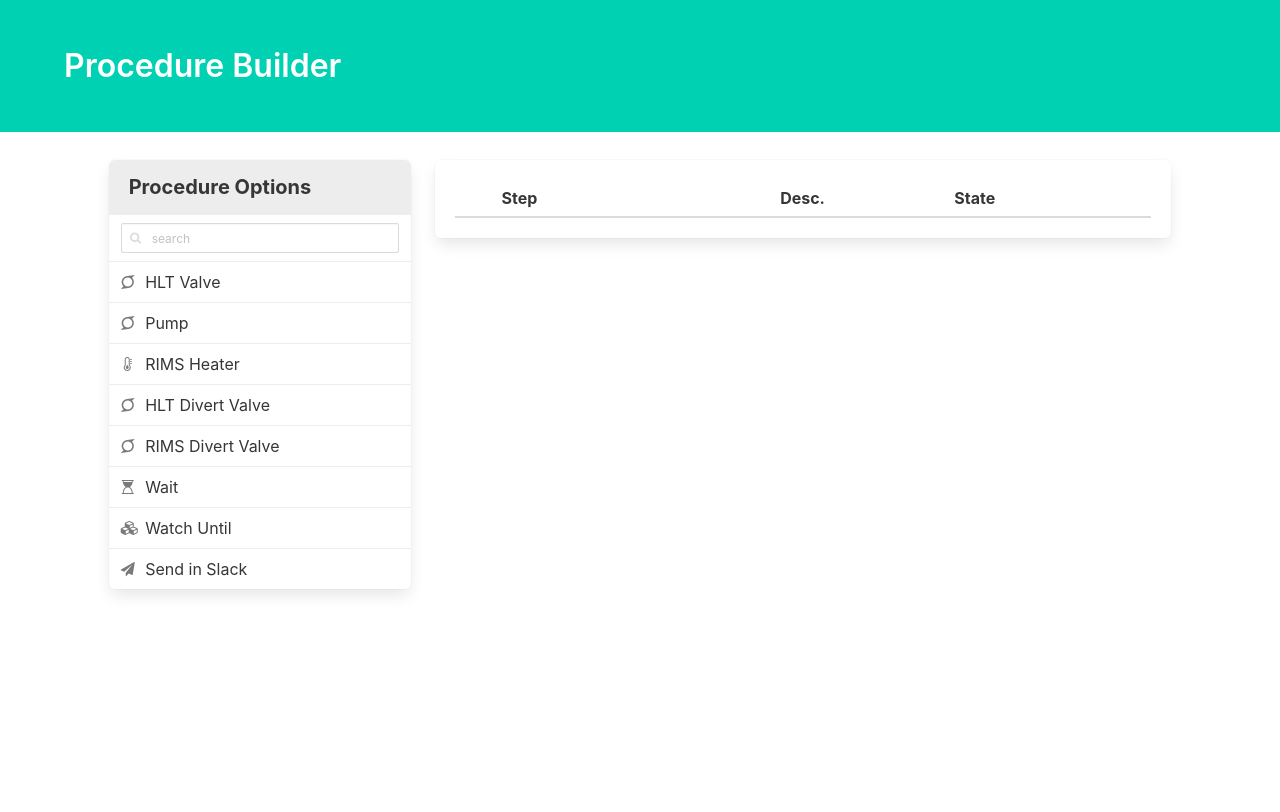
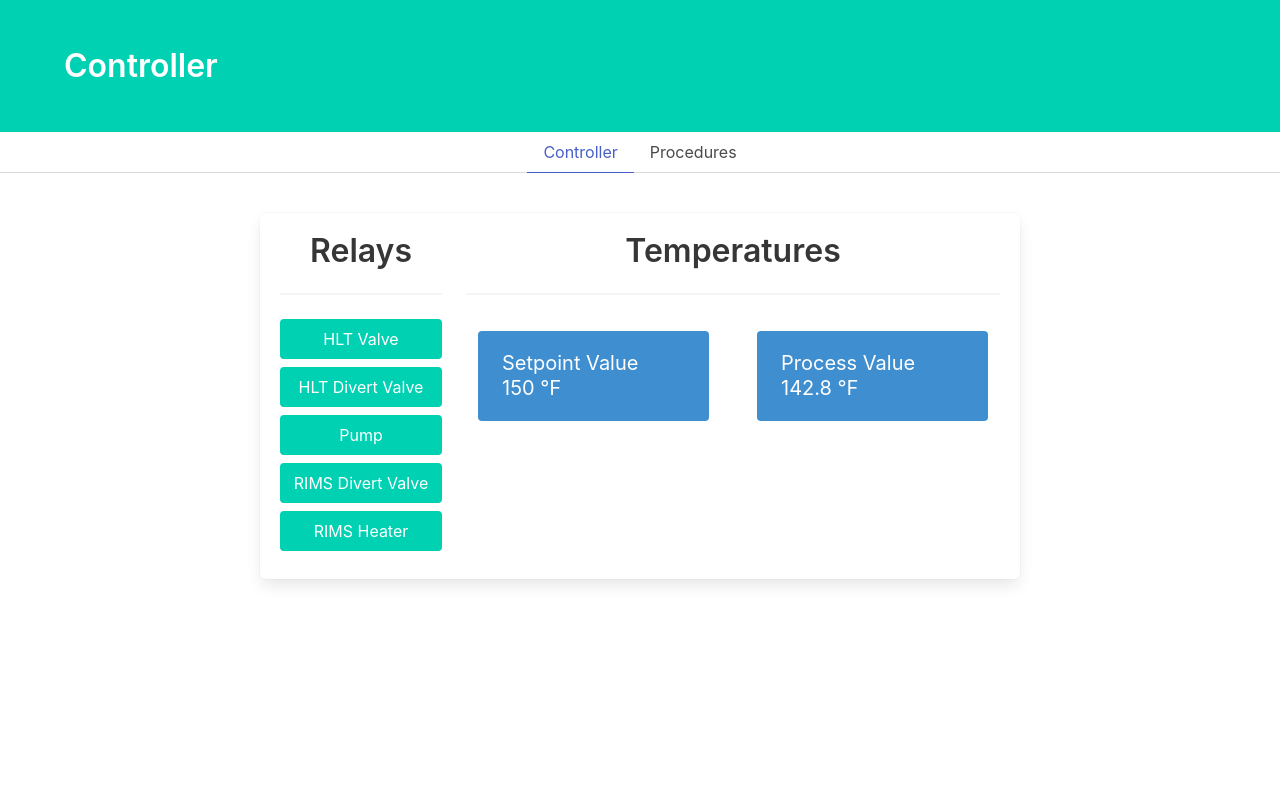
Before and after one commit to llamicron/weber, a Flask app: page / in a window 1280 px wide. Run offline with Flask 2, Linux system fonts and the light colour scheme; lists and menus that the app fills with data are empty; some libraries are stand-ins or nearby versions.

Commit message:
push to pi

```diff
--- a/app.py
+++ b/app.py
@@ -1,5 +1,6 @@
-from flask import Flask, render_template, url_for
+from flask import Flask, render_template, url_for, redirect, request
 import os
+from brewer.controller import Controller
 import json
 
 class CustomFlask(Flask):
@@ -14,14 +15,55 @@ class CustomFlask(Flask):
   ))
 
 app = CustomFlask(__name__)
+con = Controller()
 
 @app.route('/')
-def hello_world():
-    return render_template("index.html")
+def index():
+    return render_template("controller.html")
 
-@app.route('/data')
-def send_JSON():
-    return {'hello': 'world'}
+@app.route('/controller', methods=["GET"])
+def redirect_home():
+    return redirect("/")
+
+
+@app.route('/procedures')
+def procedures():
+    return render_template("procedures.html")
+
+@app.route('/set-relay', methods=["POST"])
+def set_relay():
+    relay = request.get_json()['relay']
+    method = relay['method']
+
+    run = getattr(con, method['name'])
+
+    if relay['state'] == 1:
+        run(method['offArg'])
+    else:
+        run(method['onArg'])
+
+    return "True"
+
+
+# Resources
+@app.route("/items", methods=["GET"])
+def serve_items():
+    with open("items.json", 'r') as file:
+        return json.dumps(json.load(file))
+
+
+@app.route('/relay-list', methods=["GET"])
+def serve_relay_list():
+    with open('relays.json', 'r') as file:
+        return json.dumps(json.load(file))
+
+
+@app.route('/pid', methods=["GET"])
+def serve_pid_data():
+    with open('pid_test_data.json', 'r') as file:
+        return json.dumps(json.load(file))
+
+
 
 
 
@@ -39,10 +81,8 @@ def dated_url_for(endpoint, **values):
     return url_for(endpoint, **values)
 
 
-@app.route("/options", methods=["GET"])
-def serve_options():
-    with open("options.json", 'r') as file:
-        return json.dumps(json.load(file))
+
+
 
 
 if __name__ == '__main__':
--- /dev/null
+++ b/pid_test_data.json
@@ -0,0 +1,7 @@
+{
+  "pid": {
+    "pid_running": true,
+    "sv": 150,
+    "pv": 142.8
+  }
+}
--- /dev/null
+++ b/relays.json
@@ -0,0 +1,59 @@
+{
+  "relays": [
+    {
+      "name": "hlt",
+      "method": {
+        "name": "hlt",
+        "onArg": 1,
+        "offArg": 0
+      },
+      "prettyName": "HLT Valve",
+      "state": 1,
+      "icon": "fa-superpowers"
+    },
+    {
+      "name": "hltDivert",
+      "method": {
+        "name": "hlt_to",
+        "onArg": "mash",
+        "offArg": "boil"
+      },
+      "state": 1,
+      "icon": "fa-superpowers",
+      "prettyName": "HLT Divert Valve"
+    },
+    {
+      "name": "pump",
+      "method": {
+        "name": "pump",
+        "onArg": 1,
+        "offArg": 0
+      },
+      "state": 1,
+      "icon": "fa-superpowers",
+      "prettyName": "Pump"
+    },
+    {
+      "name": "rimsDivert",
+      "method": {
+        "name": "rims_to",
+        "onArg": "mash",
+        "offArg": "boil"
+      },
+      "state": 1,
+      "icon": "fa-superpowers",
+      "prettyName": "RIMS Divert Valve"
+    },
+    {
+      "name": "rims",
+      "method": {
+        "name": "pid",
+        "onArg": 1,
+        "offArg": 0
+      },
+      "state": 1,
+      "icon": "fa-thermometer-quarter",
+      "prettyName": "RIMS Heater"
+    }
+  ]
+}
--- a/static/components.js
+++ b/static/components.js
@@ -75,3 +75,30 @@ Vue.component('remove-button', {
   </a>
   `
 })
+
+Vue.component('relay-button', {
+  props: ['relay'],
+
+  methods: {
+    toggleRelay() {
+      this.$emit('clicked');
+    }
+  },
+
+  template: `
+  <a class="button relay-button" :class="{ 'is-primary': relay.state == 1, 'is-danger': relay.state == 0 }" :title="relay.prettyName" @click="toggleRelay">{{ relay.prettyName }}</a>
+  `
+})
+
+Vue.component('temp-tile', {
+  props: ['temp', 'text'],
+  template: `
+  <div class="tile is-parent">
+    <article class="tile is-child notification is-info" id="sv-tile">
+      <div class="content">
+        <p class="subtitle">{{ text }} {{ temp }} ℉</p>
+      </div>
+    </article>
+  </div>
+  `
+})
--- /dev/null
+++ b/static/controller.js
@@ -0,0 +1,60 @@
+var controller = new Vue({
+  el: "#controller",
+  data: {
+    relays: null,
+    // Default data
+    pid: {
+      pid_running: false,
+      sv: 0.0,
+      pv: 0.0
+    }
+  },
+
+  methods: {
+    getRelaysFromJson() {
+      axios.get('/relay-list')
+        .then(response => {
+          this.relays = response.data.relays;
+        })
+        .catch(error => {
+          console.log(error);
+        })
+    },
+
+    toggleRelay(relay) {
+      axios.post('/set-relay', {
+        relay: relay
+      })
+      .then(function (response) {
+        console.log(response);
+      })
+      .catch(function (response) {
+        console.log(response);
+      })
+      return true;
+    },
+
+    getPidData() {
+      axios.get('/pid')
+        .then(response => {
+          this.pid = response.data.pid;
+        })
+        .catch(error => {
+          console.log(error);
+        })
+    },
+
+    loadData() {
+      this.getRelaysFromJson();
+      this.getPidData();
+    }
+  },
+
+  mounted() {
+    this.loadData();
+
+    setInterval(function () {
+      this.loadData();
+    }.bind(this), 1000);
+  }
+})
--- a/static/procedures.js
+++ b/static/procedures.js
@@ -1,5 +1,5 @@
-var procedureBuilder = new Vue({
-  el: '#procedure-builder',
+var procedures = new Vue({
+  el: '#procedures',
   data: {
     // We need to keep a list of items that is never changed
     items: null,
@@ -33,7 +33,7 @@ var procedureBuilder = new Vue({
     },
 
     getItemsFromJson() {
-      axios.get("/options")
+      axios.get("/items")
         .then(response => {
           this.items = response.data.items;
           // Set default list
--- a/static/styles.css
+++ b/static/styles.css
@@ -26,6 +26,8 @@ table#procedure-table {
 #desc-heading {
   width: 25%;
 }
-#state-heading {
-  /* width: 25%; */
+
+.relay-button {
+  width: 100%;
+  margin-bottom: 0.5em;
 }
--- /dev/null
+++ b/templates/controller.html
@@ -0,0 +1,85 @@
+<html>
+
+<head>
+  <title>Controller</title>
+  <!-- Bulma -->
+  <link rel="stylesheet" href="https://cdnjs.cloudflare.com/ajax/libs/bulma/0.5.1/css/bulma.css">
+  <!-- Custom CSS Styles -->
+  <link rel="stylesheet" href="(( url_for('static', filename='styles.css') ))">
+</head>
+
+<body>
+  <div id="controller">
+    <!-- Title Hero -->
+    <bulma-hero class="is-primary">
+      Controller
+    </bulma-hero>
+
+    <!-- Tabs -->
+    <div class="tabs is-centered" id="tabs">
+      <ul>
+        <li class="is-active"><a>Controller</a></li>
+        <li><a href="/procedures">Procedures</a></li>
+      </ul>
+    </div>
+
+
+    <div class="container">
+      <div class="columns">
+        <div class="column is-8 is-offset-2" id="main">
+          <div class="box">
+            <div class="columns">
+              <!-- Relay Column -->
+              <div class="column is-3">
+                <div class="has-text-centered">
+                  <h1 class="title">Relays</h1>
+                </div>
+                <hr>
+
+                <!-- Relay Buttons -->
+                <relay-button v-for="relay in relays" :key="relay.name" :relay="relay" @clicked="toggleRelay(relay)" />
+                <hr>
+
+              </div>
+
+              <div class="column is-9">
+                <div class="has-text-centered">
+                  <h1 class="title">Temperatures</h1>
+                </div>
+                <hr>
+
+                <div class="columns">
+                  <!-- Setpoint Value Tile -->
+                  <div class="column is-6">
+                    <temp-tile :temp="pid['sv']" text="Setpoint Value" />
+                  </div>
+                  <!-- Process Value Tile -->
+                  <div class="column is-6">
+                    <temp-tile :temp="pid['pv']" text="Process Value" />
+                  </div>
+                </div>
+              </div>
+            </div>
+          </div>
+        </div>
+      </div>
+    </div>
+
+  </div>
+</body>
+
+</html>
+
+<!-- Vue.js -->
+<!-- <script src="https://unpkg.com/vue"></script> -->
+<script src="(( url_for('static', filename='vue.js') ))"></script>
+<!-- Axios -->
+<!-- <script src="https://cdnjs.cloudflare.com/ajax/libs/axios/0.16.2/axios.min.js"></script> -->
+<script src="(( url_for('static', filename='axios.min.js') ))"></script>
+
+<!-- Font Awesome -->
+<link rel="stylesheet" href="https://maxcdn.bootstrapcdn.com/font-awesome/4.7.0/css/font-awesome.min.css">
+<!-- Custom JS (Vue Components) -->
+<script type="text/javascript" src="(( url_for('static', filename='components.js') ))"></script>
+<!-- Custom JS (Vue) -->
+<script type="text/javascript" src="(( url_for('static', filename='controller.js') ))"></script>
--- a/templates/index.html
+++ b/templates/procedures.html
@@ -1,7 +1,7 @@
 <html>
 
 <head>
-  <title>Weber Testing</title>
+  <title>Procedure Builder</title>
   <!-- Bulma -->
   <link rel="stylesheet" href="https://cdnjs.cloudflare.com/ajax/libs/bulma/0.5.1/css/bulma.css">
   <!-- Custom CSS Styles -->
@@ -9,11 +9,19 @@
 </head>
 
 <body>
-  <div id="procedure-builder">
+  <div id="procedures">
     <!-- Title Hero -->
     <bulma-hero class="is-primary">
       Procedure Builder
     </bulma-hero>
+
+    <div class="tabs is-centered" id="tabs">
+      <ul>
+        <li><a href="/">Controller</a></li>
+        <li class="is-active"><a>Procedures</a></li>
+      </ul>
+    </div>
+
 
     <div class="columns" id="main">
       <!-- Panel Column -->
```
Also changed, not shown: items.json (renamed from options.json).
